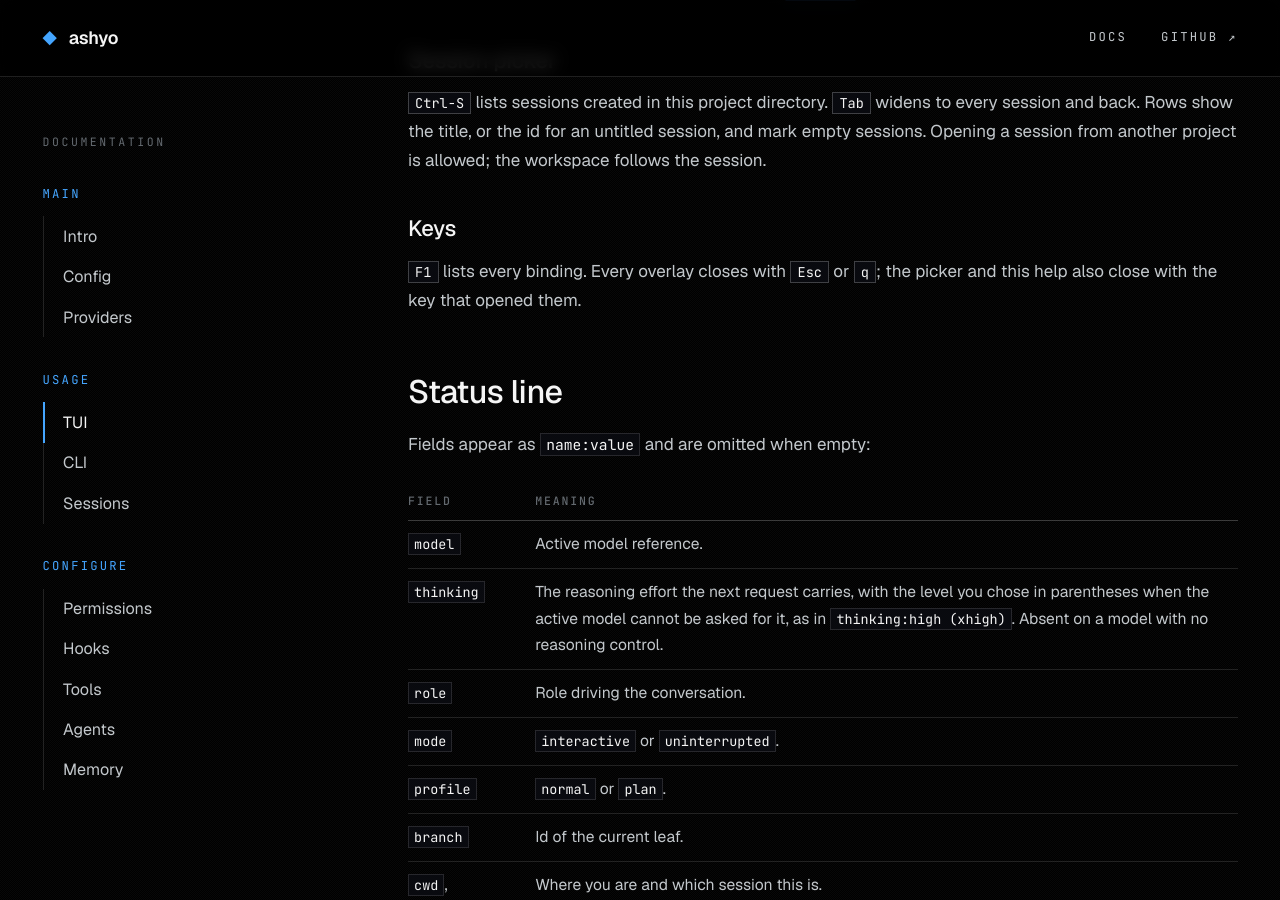
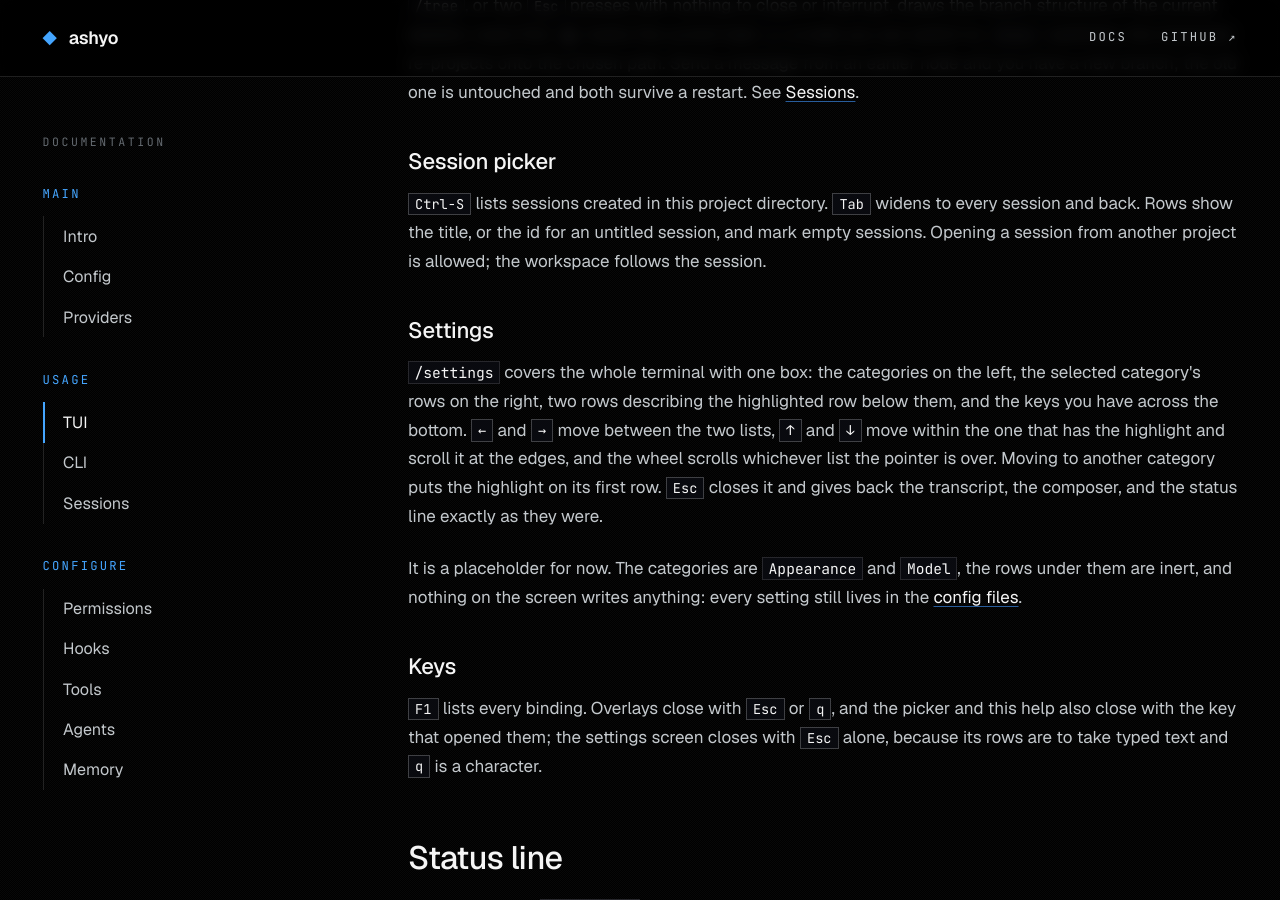
Before and after one commit to ashyo-ai/ashyo-ai.github.io, a Jekyll site: the page built from tui.html, in a window 1280 px wide and 900 px high, scrolled down 6171 px. Built offline with Jekyll 4.4.1, drawn with Linux system fonts in a browser that asks for light colours; some of the changed text lies outside the part shown.

Commit message:
Document the settings screen as a placeholder

```diff
--- a/tui.html
+++ b/tui.html
@@ -52,6 +52,7 @@ title: TUI
 <tr><td><code>/logout openrouter|openai-codex</code></td><td>Remove a credential.</td></tr>
 <tr><td><code>/keys</code></td><td>Open the key help.</td></tr>
 <tr><td><code>/tree</code></td><td>Open the session tree. <kbd>Esc</kbd> <kbd>Esc</kbd> does the same.</td></tr>
+<tr><td><code>/settings</code></td><td>Open the settings screen. A placeholder: the frame and its navigation are there, the rows are not wired to anything yet, and every setting still lives in the <a href="config.html">config files</a>.</td></tr>
 </table>
 
 <h2 id="completion">Command completion</h2>
@@ -88,8 +89,11 @@ title: TUI
 <p><code>/tree</code>, or two <kbd>Esc</kbd> presses with nothing to close or interrupt, draws the branch structure of the current session, roots first. <code>●</code> marks the current leaf, <code>○</code> a node you can switch to. <kbd>Enter</kbd> switches; the transcript re-projects onto the chosen path. Send a message from an earlier node and you have a new branch; the old one is untouched and both survive a restart. See <a href="sessions.html#branching">Sessions</a>.</p>
 <h3 id="session-picker">Session picker</h3>
 <p><kbd>Ctrl-S</kbd> lists sessions created in this project directory. <kbd>Tab</kbd> widens to every session and back. Rows show the title, or the id for an untitled session, and mark empty sessions. Opening a session from another project is allowed; the workspace follows the session.</p>
+<h3 id="settings">Settings</h3>
+<p><code>/settings</code> covers the whole terminal with one box: the categories on the left, the selected category's rows on the right, two rows describing the highlighted row below them, and the keys you have across the bottom. <kbd>←</kbd> and <kbd>→</kbd> move between the two lists, <kbd>↑</kbd> and <kbd>↓</kbd> move within the one that has the highlight and scroll it at the edges, and the wheel scrolls whichever list the pointer is over. Moving to another category puts the highlight on its first row. <kbd>Esc</kbd> closes it and gives back the transcript, the composer, and the status line exactly as they were.</p>
+<p>It is a placeholder for now. The categories are <code>Appearance</code> and <code>Model</code>, the rows under them are inert, and nothing on the screen writes anything: every setting still lives in the <a href="config.html">config files</a>.</p>
 <h3 id="keys-help">Keys</h3>
-<p><kbd>F1</kbd> lists every binding. Every overlay closes with <kbd>Esc</kbd> or <kbd>q</kbd>; the picker and this help also close with the key that opened them.</p>
+<p><kbd>F1</kbd> lists every binding. Overlays close with <kbd>Esc</kbd> or <kbd>q</kbd>, and the picker and this help also close with the key that opened them; the settings screen closes with <kbd>Esc</kbd> alone, because its rows are to take typed text and <kbd>q</kbd> is a character.</p>
 
 <h2 id="status-line">Status line</h2>
 <p>Fields appear as <code>name:value</code> and are omitted when empty:</p>
```
